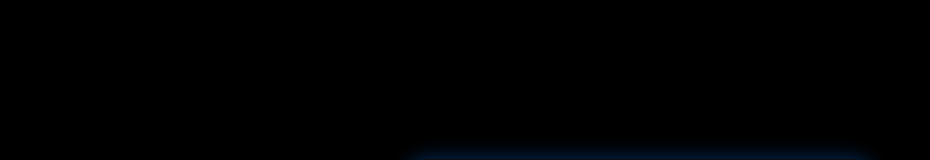
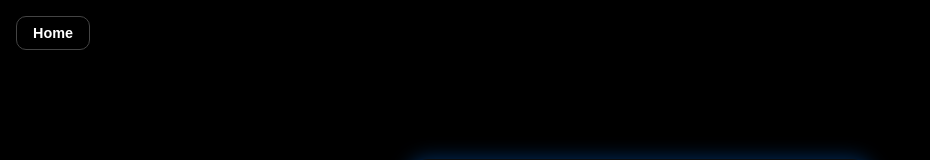
Before and after one commit to vmr093/MeetingTranscriber, a React (Vite) app in the folder frontend/: page /signup in a window 1280 px wide. Shown: the top 160 px of the page, without its empty margins (0-930 px from the left). Built offline with nearby package versions, Linux system fonts and the light colour scheme.

Commit message:
got google sign in up and running

```diff
--- a/frontend/src/components/MeetingCard.jsx
+++ b/frontend/src/components/MeetingCard.jsx
@@ -10,7 +10,7 @@
       color: "#fff",
       borderRadius: "16px",
       padding: "1rem",
-      width: "100%",
+      width: "90%",
       maxWidth: "360px",
       boxShadow: `
         0 4px 12px rgba(0, 0, 0, 0.3),
--- a/frontend/src/firebase.js
+++ b/frontend/src/firebase.js
@@ -1,18 +1,38 @@
 // src/firebase.js
 import { initializeApp } from "firebase/app";
 import { getAuth, GoogleAuthProvider, signInWithPopup } from "firebase/auth";
+import { getAnalytics } from "firebase/analytics";
 
 const firebaseConfig = {
-  apiKey: "YOUR_KEY",
-  authDomain: "YOUR_PROJECT.firebaseapp.com",
-  projectId: "YOUR_PROJECT_ID",
-  storageBucket: "YOUR_PROJECT.appspot.com",
-  messagingSenderId: "YOUR_SENDER_ID",
-  appId: "YOUR_APP_ID",
+  apiKey: "AIzaSyB5kCkvmkuamrK6B9fqd6ud7cBuMP9_JUk",
+  authDomain: "meetingtranslator.firebaseapp.com",
+  projectId: "meetingtranslator",
+  storageBucket: "meetingtranslator.firebasestorage.app",
+  messagingSenderId: "805486094392",
+  appId: "1:805486094392:web:bd3697a82b17b94b7cdecd",
+  measurementId: "G-K14VJBJWSD",
 };
 
 const app = initializeApp(firebaseConfig);
 const auth = getAuth(app);
 const provider = new GoogleAuthProvider();
+const analytics = getAnalytics(app);
+
 
 export { auth, provider, signInWithPopup };
+
+
+
+
+// Import the functions you need from the SDKs you need
+// import { initializeApp } from "firebase/app";
+
+// TODO: Add SDKs for Firebase products that you want to use
+// https://firebase.google.com/docs/web/setup#available-libraries
+
+// Your web app's Firebase configuration
+// For Firebase JS SDK v7.20.0 and later, measurementId is optional
+
+
+// Initialize Firebase
+// const app = initializeApp(firebaseConfig);
--- a/frontend/src/pages/Dashboard.jsx
+++ b/frontend/src/pages/Dashboard.jsx
@@ -33,6 +33,11 @@
     fontWeight: "bold",
     marginTop: "1rem",
     transition: "background 0.2s ease",
+  },
+  illustration: {
+    width: "100%",
+    height: "auto",
+    marginBottom: "1rem",
   },
 };
 
@@ -85,6 +90,11 @@
 
   return (
     <div style={styles.container}>
+      <img
+        src="assets/illustration.svg"
+        alt="Illustration"
+        style={styles.illustration}
+      />
       <h1 style={styles.header}>📅 My Meetings</h1>
 
       {Array.isArray(meetings) && meetings.length === 0 ? (
--- a/frontend/src/pages/login.jsx
+++ b/frontend/src/pages/login.jsx
@@ -16,6 +16,7 @@
       justifyContent: "center",
       alignItems: "center",
       padding: "0 1.5rem",
+      position: "relative",
     },
     formContainer: {
       backgroundColor: "rgba(255, 255, 255, 0.05)",
@@ -77,6 +78,18 @@
       textDecoration: "underline",
       fontSize: "0.9rem",
     },
+    homeButton: {
+      position: "absolute",
+      top: "1rem",
+      left: "1rem",
+      background: "transparent",
+      border: "1px solid #444",
+      color: "#fff",
+      padding: "0.5rem 1rem",
+      borderRadius: "10px",
+      fontSize: "0.9rem",
+      cursor: "pointer",
+    },
   };
 
   const handleLogin = async () => {
@@ -97,7 +110,7 @@
       const data = await res.json();
 
       if (res.ok) {
-      localStorage.setItem("token", data.token); // ✅ Save JWT
+        localStorage.setItem("token", data.token);
         toast.success("Login successful!");
         navigate("/dashboard");
       } else {
@@ -107,7 +120,6 @@
       console.error("Login error:", error);
       toast.error("An error occurred");
     }
-
   };
 
   const handleGoogleLogin = async () => {
@@ -116,7 +128,6 @@
       const user = result.user;
       toast.success(`Welcome, ${user.displayName || "User"}!`);
       navigate("/dashboard");
-      // Optional: send to your backend for user creation
     } catch (error) {
       console.error("Google login error:", error);
       toast.error("Google login failed");
@@ -125,6 +136,10 @@
 
   return (
     <div style={styles.page}>
+      <button style={styles.homeButton} onClick={() => navigate("/")}>
+        Home
+      </button>
+
       <div style={styles.formContainer}>
         <h2 style={{ marginBottom: "1.5rem" }}>Welcome Back 👋</h2>
 
@@ -153,7 +168,6 @@
           Continue with Google
         </button>
 
-
         <p>
           Don’t have an account?{" "}
           <span style={styles.link} onClick={() => navigate("/signup")}>
--- a/frontend/src/pages/signup.jsx
+++ b/frontend/src/pages/signup.jsx
@@ -16,6 +16,7 @@
       justifyContent: "center",
       alignItems: "center",
       padding: "0 1.5rem",
+      position: "relative",
     },
     formContainer: {
       backgroundColor: "rgba(255, 255, 255, 0.05)",
@@ -67,15 +68,27 @@
       justifyContent: "center",
       gap: "0.5rem",
     },
+    icon: {
+      width: "20px",
+      height: "20px",
+    },
     link: {
       color: "#6ea8fe",
       cursor: "pointer",
       textDecoration: "underline",
       fontSize: "0.9rem",
     },
-    icon: {
-      width: "20px",
-      height: "20px",
+    homeButton: {
+      position: "absolute",
+      top: "1rem",
+      left: "1rem",
+      background: "transparent",
+      border: "1px solid #444",
+      color: "#fff",
+      padding: "0.5rem 1rem",
+      borderRadius: "10px",
+      fontSize: "0.9rem",
+      cursor: "pointer",
     },
   };
 
@@ -93,9 +106,7 @@
     try {
       const res = await fetch("http://localhost:8080/api/auth/register", {
         method: "POST",
-        headers: {
-          "Content-Type": "application/json",
-        },
+        headers: { "Content-Type": "application/json" },
         body: JSON.stringify({ email, password }),
       });
 
@@ -115,6 +126,10 @@
 
   return (
     <div style={styles.page}>
+      <button style={styles.homeButton} onClick={() => navigate("/")}>
+         Home
+      </button>
+
       <div style={styles.formContainer}>
         <h2 style={{ marginBottom: "1.5rem" }}>Create an Account ✨</h2>
 
@@ -146,11 +161,13 @@
           Sign Up
         </button>
 
-        <button style={styles.altButton}>
+        <button
+          style={styles.altButton}
+          onClick={() => toast("Google signup coming soon!")}
+        >
           <img src="/assets/google-icon.svg" alt="Google" style={styles.icon} />
           Continue with Google
         </button>
-
 
         <p>
           Already have an account?{" "}
```
Lines whose indentation alone changed are shown as unchanged.
